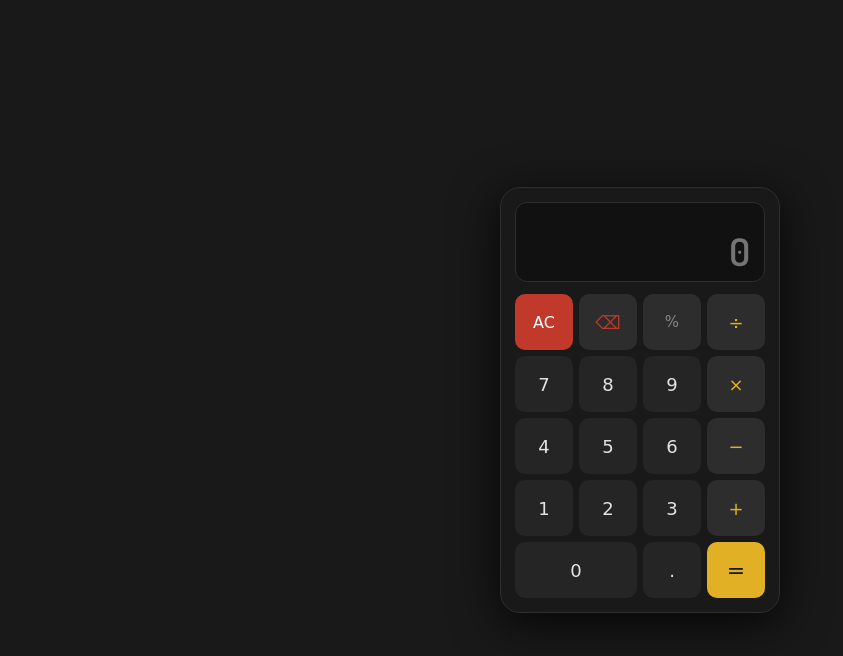
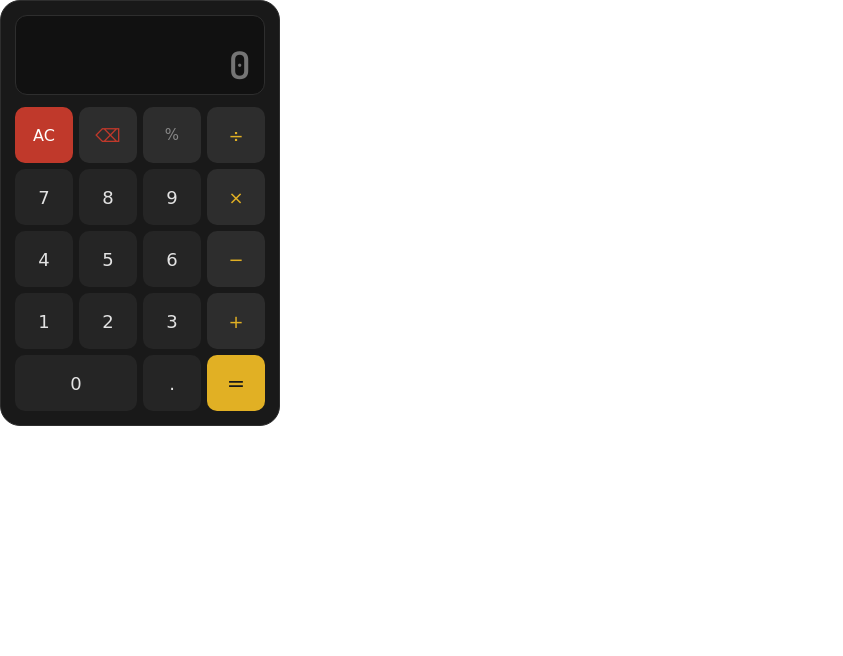
Before and after one commit to Yhommy741/Notion-Dark-Theme-Calculator, a plain HTML site: page index.html in a window 1280 px wide. Shown: the whole page, without its empty margins (0-843 px from the left). Drawn offline with Linux system fonts and the light colour scheme; a web font is replaced by a local one.

Commit message:
Update body styles in index.html
Removed flexbox layout and adjusted background style.

```diff
--- a/index.html
+++ b/index.html
@@ -8,12 +8,10 @@
   <style>
 * { box-sizing: border-box; margin: 0; padding: 0; }
 body {
-  display: flex;
-  justify-content: center;
-  align-items: center;
-  min-height: 100vh;
-  background: #191919;
+  background: transparent;
   font-family: 'MuseoModerno', cursive;
+  margin: 0;
+  padding: 0;
 }
 .calc {
   background: #191919;
@@ -21,7 +19,6 @@ body {
   border: 1px solid #2e2e2e;
   padding: 14px;
   width: 280px;
-  box-shadow: 0 10px 48px rgba(0,0,0,0.8);
 }
 .screen {
   background: #111;
```
